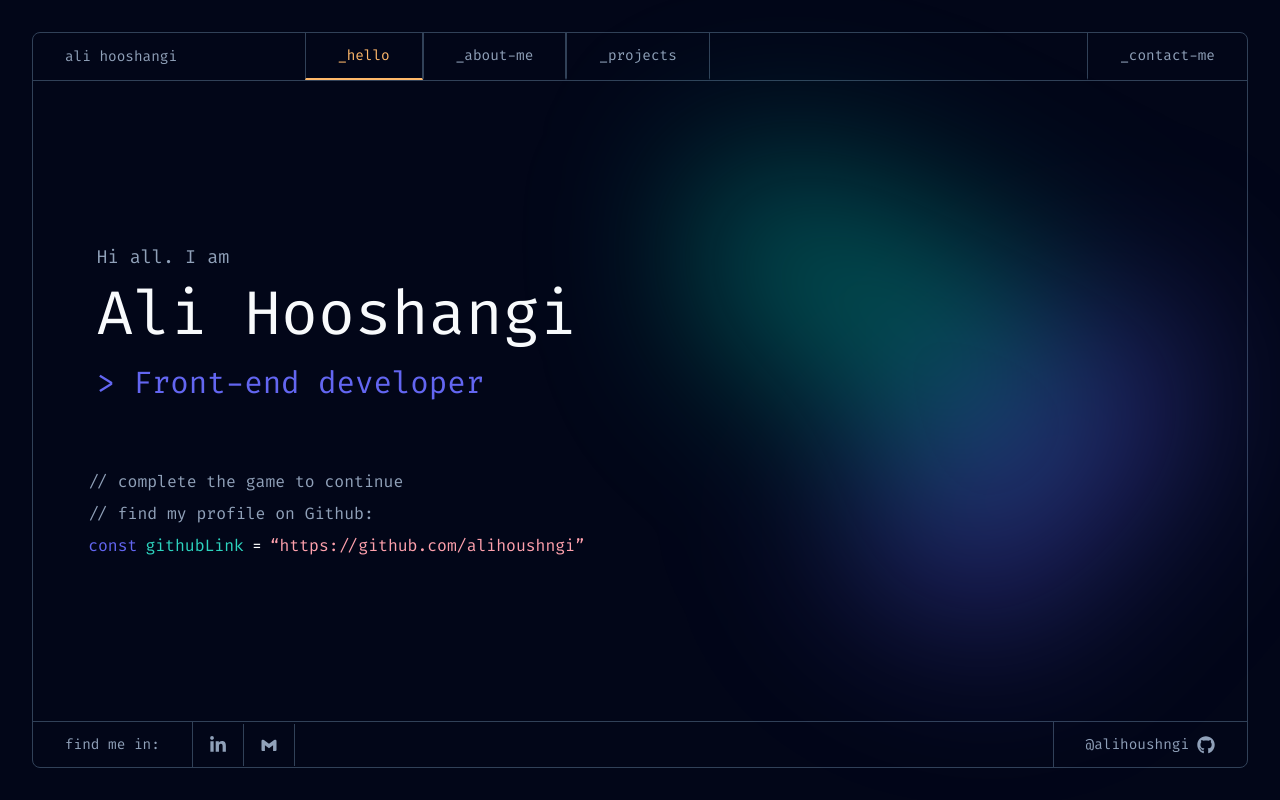
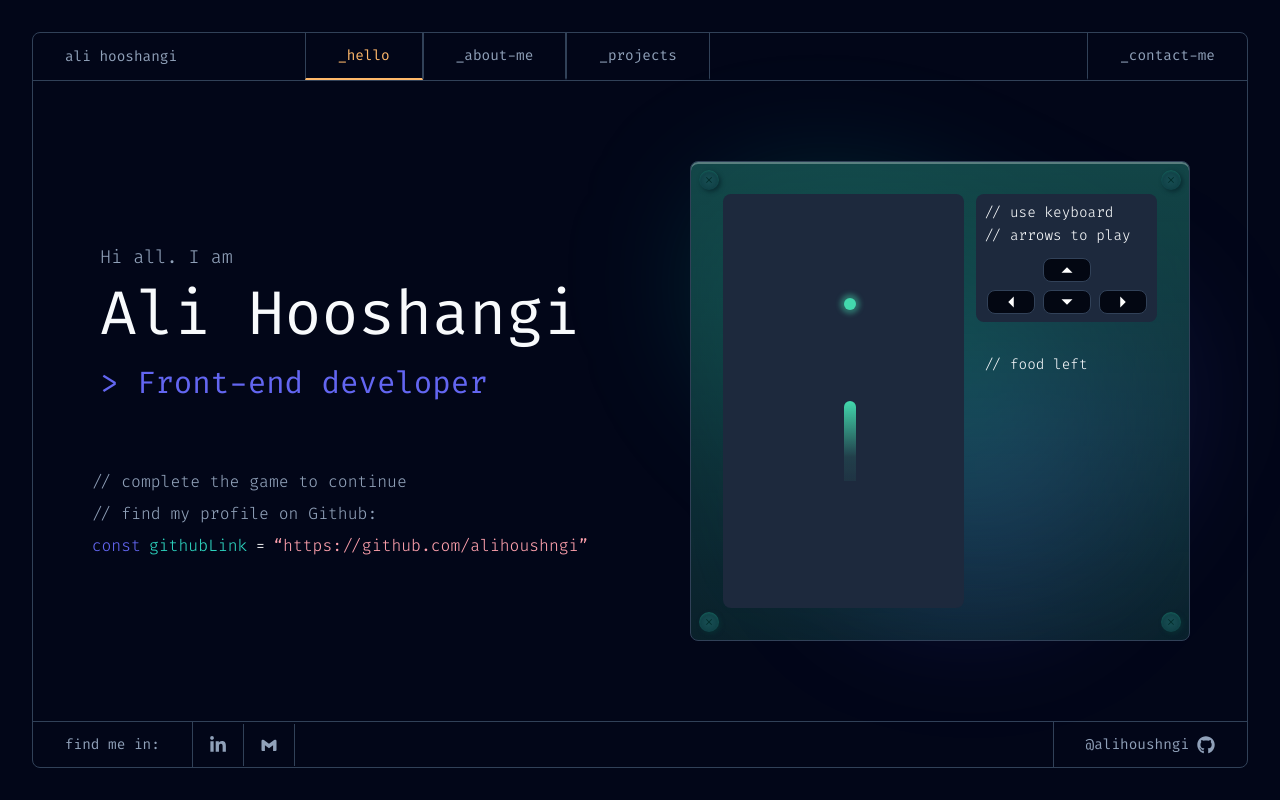
Before and after one commit to alihoushngi/Portfolio-V3, a Next.js app: page / in a window 1280 px wide. Built offline with nearby package versions, Linux system fonts and the light colour scheme.

Commit message:
snake section created

```diff
--- a/src/components/ui/Main/Main.tsx
+++ b/src/components/ui/Main/Main.tsx
@@ -1,13 +1,16 @@
 import bgBlurs from "@/assets/Images/Main/background blurs.svg";
+import SnakeGameBoard from "@/components/ui/Main/components/SnakeGameBoard";
 import Image from "next/image";
 import Link from "next/link";
 
 const Main = () => {
   return (
-    <div className="w-full h-full flex justify-between items-center max-md:relative">
-      <div className="w-1/2 max-md:w-full max-md:px-6 h-full flex justify-center items-center flex-col gap-16">
+    <div className="w-full h-full flex justify-between items-center max-md:relative md:max-w-[1200px] md:mx-auto">
+      <div className="w-1/2 max-md:w-full max-md:px-6 h-full flex justify-center items-center flex-col gap-16 z-20">
         <div className="mx-auto max-md:w-full max-md:flex max-md:flex-col max-md:gap-2">
-          <span className="text-3 text-Appearance-Slate-400">Hi all. I am</span>
+          <span className="text-3 text-Appearance-Slate-400 font-light">
+            Hi all. I am
+          </span>
           <h1 className="text-9 text-Appearance-Slate-50 font-normal text-wrap max-md:text-7 max-md:leading-none">
             Ali Hooshangi
           </h1>
@@ -15,14 +18,14 @@ const Main = () => {
             {">"} Front-end developer
           </h2>
         </div>
-        <div className="mx-auto flex flex-col justify-start items-start gap-3">
-          <span className="text-2 text-Appearance-Slate-400 max-md:hidden">
+        <div className="mx-auto flex flex-col justify-start items-start gap-3 text-2 text-Appearance-Slate-400 font-light">
+          <span className="max-md:hidden">
             {"//"} complete the game to continue
           </span>
-          <span className="text-2 text-Appearance-Slate-400 max-md:text-xs">
+          <span className="max-md:text-xs">
             {"//"} find my profile on Github:
           </span>
-          <div className="flex justify-center items-start text-2 gap-3 max-md:flex-wrap max-md:justify-start max-md:text-xs">
+          <div className="flex justify-center items-start text-2 gap-3 max-md:flex-wrap max-md:justify-start max-md:text-xs font-light">
             <span className="text-indigo-500">const</span>
             <span className="text-teal-400">githubLink</span>
             <span className="text-white">=</span>
@@ -40,14 +43,15 @@ const Main = () => {
       <Image
         src={bgBlurs}
         alt="background blurs"
-        className="absolute top-0 w-full h-full md:hidden max-md:object-cover max-md:blur-3xl"
+        className="absolute top-0 w-full h-full md:hidden max-md:object-cover max-md:blur-3xl z-10"
       />
-      <div className="w-1/2 h-full relative max-md:hidden">
+      <div className="w-1/2 h-3/4 relative max-md:hidden flex justify-center items-center">
         <Image
           src={bgBlurs}
           alt="background blurs"
-          className="absolute top-0 blur-3xl w-full object-cover h-full"
+          className="absolute top-0 blur-3xl w-full object-cover h-full z-10"
         />
+        <SnakeGameBoard />
       </div>
     </div>
   );
--- /dev/null
+++ b/src/components/ui/Main/components/SnakeGameBoard.tsx
@@ -0,0 +1,86 @@
+"use client";
+
+import { useEffect, useState } from "react";
+import {
+  IoIosClose,
+  IoMdArrowDropdown,
+  IoMdArrowDropleft,
+  IoMdArrowDropright,
+  IoMdArrowDropup,
+} from "react-icons/io";
+
+const SnakeGameBoard = () => {
+  // check game is start or not
+  const [isStart, setIsStart] = useState<"true" | "false" | "pause">("false");
+
+  // how many don't eat snake food
+
+  // handle keyboard keydown
+  useEffect(() => {
+    const keyClickHandler = (e: KeyboardEvent) => {
+      console.log(e.key);
+      if ("Enter".includes(e.key)) {
+        setIsStart("true");
+      }
+
+      if ("Escape".includes(e.key)) {
+        setIsStart("pause");
+      }
+
+      if (isStart === "false") {
+        if (
+          ["ArrowUp", "ArrowDown", "ArrowLeft", "ArrowRight"].includes(e.key)
+        ) {
+          console.log("کلید جهت‌نما زده شد:", e.key);
+        }
+      }
+    };
+
+    window.addEventListener("keydown", keyClickHandler);
+
+    return () => {
+      window.removeEventListener("keydown", keyClickHandler);
+    };
+  }, [isStart]);
+
+  return (
+    <div className="flex justify-start items-start h-full gap-4 w-[500px] rounded-lg border border-Appearance-Slate-700 p-7 bg-glass-gradient bg-opacity-70 shadow-inner-white backdrop-blur-60 z-20 relative">
+      <IoIosClose className="bg-teal-950 text-teal-950 text-4 bg-bolt-radial shadow-bolt p-1 rounded-full absolute top-3 left-3" />
+      <IoIosClose className="bg-teal-950 text-teal-950 text-4 bg-bolt-radial shadow-bolt p-1 rounded-full absolute top-3 right-3" />
+      <IoIosClose className="bg-teal-950 text-teal-950 text-4 bg-bolt-radial shadow-bolt p-1 rounded-full absolute bottom-3 left-3" />
+      <IoIosClose className="bg-teal-950 text-teal-950 text-4 bg-bolt-radial shadow-bolt p-1 rounded-full absolute bottom-3 right-3" />
+
+      {/* Snake Game Board */}
+      <div className="h-full bg-Appearance-Slate-800 rounded-lg w-2/3 relative">
+        <div className="w-4 h-4 bg-[#43d9ad] absolute top-1/4 left-1/2 rounded-full animate-bounce-halo" />
+        <div className="w-4 h-20 bg-snake-gradient absolute top-2/4 left-1/2 rounded-t-full" />
+      </div>
+
+      {/* Snake Game hint */}
+      <div className="h-full w-1/2">
+        <div className="bg-Appearance-Slate-800 rounded-lg p-3 flex flex-col justify-start items-start ">
+          <div className="flex flex-col justify-start items-start gap-1 flex-wrap text-1 text-Appearance-Slate-50 font-light">
+            <span>{"//"} use keyboard</span>
+            <span>{"//"} arrows to play</span>
+          </div>
+          <div className="mt-4 w-full flex flex-col justify-center items-center gap-3">
+            <div className="flex w-full justify-center items-center">
+              <IoMdArrowDropup className="bg-gray-950 border border-Appearance-Slate-700 rounded-lg text-5 text-white w-9" />
+            </div>
+            <div className="flex w-full justify-center items-center gap-3">
+              <IoMdArrowDropleft className="bg-gray-950 border border-Appearance-Slate-700 rounded-lg text-5 text-white w-9" />
+              <IoMdArrowDropdown className="bg-gray-950 border border-Appearance-Slate-700 rounded-lg text-5 text-white w-9" />
+              <IoMdArrowDropright className="bg-gray-950 border border-Appearance-Slate-700 rounded-lg text-5 text-white w-9" />
+            </div>
+          </div>
+        </div>
+        <div className="flex flex-col justify-start items-start gap-1 flex-wrap text-1 text-Appearance-Slate-50 font-light mt-6 p-3">
+          <span>{"//"} food left</span>
+          <div></div>
+        </div>
+      </div>
+    </div>
+  );
+};
+
+export default SnakeGameBoard;
--- a/tailwind.config.js
+++ b/tailwind.config.js
@@ -155,6 +155,41 @@ module.exports = {
         },
       },
 
+      keyframes: {
+        "bounce-halo": {
+          "0%, 100%": {
+            transform: "translateY(0)",
+            boxShadow: "0 0 5px 4px #43d9ad66",
+          },
+          "50%": {
+            transform: "translateY(-20%)",
+            boxShadow: "0 0 10px 8px #43d9ad33",
+          },
+        },
+      },
+      animation: {
+        "bounce-halo": "bounce-halo 1.5s infinite",
+      },
+
+      backgroundImage: {
+        "glass-gradient": `linear-gradient(
+          180deg,
+          rgba(23, 85, 83, 0.8) 0%,
+          rgba(67, 217, 173, 0.13) 100%
+        )`,
+        "bolt-radial": `radial-gradient(circle, #164c51 15%, #0D3A40 100%)`,
+        "snake-gradient": `linear-gradient(180deg, #43D9AD 0%, #43D9AD20 70%, #43D9AD10 100%)`,
+      },
+
+      boxShadow: {
+        "inner-white": "inset 0 2px 0 0 rgba(255, 255, 255, 0.3)",
+        bolt: "2px 2px 4px 0 #092D32, inset 0 1px 2px 0 #16645C",
+      },
+
+      backdropBlur: {
+        60: "60px",
+      },
+
       fontFamily: {
         sans: ["Inter", "sans-serif"],
         heading: ["FiraCodeFont", "sans-serif"],
```
